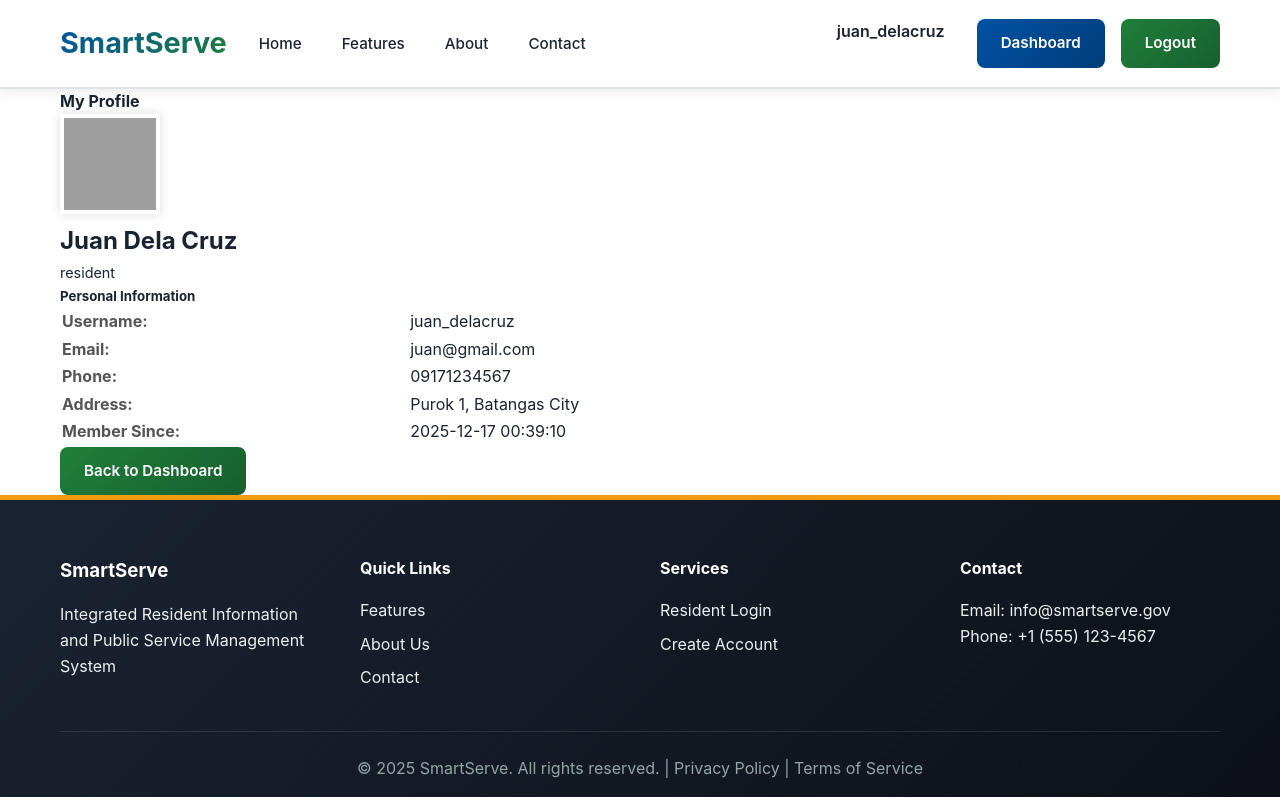
After one commit to Jeysi-Oli/SmartServe-System, a Flask app: page /profile in a window 1280 px wide. The commit adds this page. Run offline with Flask 3, Linux system fonts and the light colour scheme; a user stored in the database is signed in; data comes from the database, SQL or seed files in the repository; some libraries are stand-ins or nearby versions; grey boxes are pictures that could not be loaded.

Commit message:
Feat: Added View Profile module with hybrid UI design and fixed database connection

```diff
--- a/app.py
+++ b/app.py
@@ -3,6 +3,7 @@ from flask_wtf.csrf import CSRFProtect
 from functools import wraps
 from datetime import datetime
 import os
+import sqlite3  # <--- ADDED THIS
 
 # --- MODULAR IMPORTS ---
 from models import db, User, Request
@@ -19,6 +20,13 @@ app.config['SQLALCHEMY_TRACK_MODIFICATIONS'] = False
 # Initialize Extensions
 db.init_app(app)
 csrf = CSRFProtect(app) # Protects forms against CSRF attacks
+
+# ==================== HELPER FUNCTIONS ====================
+def get_db_connection():
+    """Helper function to connect to the database for raw SQL queries."""
+    conn = sqlite3.connect('instance/smartserve.db')
+    conn.row_factory = sqlite3.Row
+    return conn
 
 # ==================== CUSTOM DECORATORS ====================
 def login_required(f):
@@ -180,6 +188,24 @@ def view_request(request_id):
 
     return render_template('view_request.html', request=req)
 
+@app.route('/profile')
+def profile():
+    # 1. Security Check: Dapat naka-login
+    if 'user_id' not in session:
+        return redirect(url_for('login'))
+
+    # 2. Get User from DB
+    user_id = session['user_id']
+    conn = get_db_connection()
+    user = conn.execute('SELECT * FROM user WHERE id = ?', (user_id,)).fetchone()
+    conn.close()
+
+    # 3. Show Page
+    if user is None:
+        return redirect(url_for('login'))
+
+    return render_template('profile.html', user=user)
+
 # ==================== ADMIN MODULE ROUTES ====================
 @app.route('/admin/dashboard')
 @admin_required
--- /dev/null
+++ b/templates/profile.html
@@ -0,0 +1,101 @@
+{% extends 'base.html' %} {% block content %}
+<div class="container mt-5">
+    <div class="row justify-content-center">
+        <div class="col-md-8">
+            <div class="card shadow">
+                <div class="card-header bg-primary text-white text-left">
+                    <h4 class="mb-0" style="font-weight: bold">
+                        <i class="fas fa-user-circle"></i> My Profile
+                    </h4>
+                </div>
+
+                <div class="card-body text-left">
+                    <div
+                        class="d-flex align-items-center mb-4 border-bottom pb-3"
+                    >
+                        <img
+                            src="https://ui-avatars.com/api/?name={{ user.first_name }}+{{ user.last_name }}&background=random&size=128&bold=true"
+                            class="rounded-circle mr-4 shadow-sm"
+                            style="
+                                border: 4px solid white;
+                                box-shadow: 0 0 10px rgba(0, 0, 0, 0.15);
+                                width: 100px;
+                                height: 100px;
+                            "
+                        />
+
+                        <div>
+                            <h2 class="mb-0 text-dark font-weight-bold">
+                                {{ user.first_name }} {{ user.last_name }}
+                            </h2>
+                            <span
+                                class="badge badge-info px-3 py-2 mt-1"
+                                style="font-size: 0.9rem"
+                            >
+                                {{ user.role }}
+                            </span>
+                        </div>
+                    </div>
+
+                    <h5 class="text-muted mb-3">Personal Information</h5>
+
+                    <table class="table table-borderless" style="width: 100%">
+                        <tbody>
+                            <tr>
+                                <td
+                                    style="
+                                        width: 30%;
+                                        font-weight: bold;
+                                        color: #555;
+                                    "
+                                >
+                                    Username:
+                                </td>
+                                <td style="width: 70%">{{ user.username }}</td>
+                            </tr>
+                            <tr>
+                                <td style="font-weight: bold; color: #555">
+                                    Email:
+                                </td>
+                                <td>{{ user.email }}</td>
+                            </tr>
+                            <tr>
+                                <td style="font-weight: bold; color: #555">
+                                    Phone:
+                                </td>
+                                <td>{{ user.phone }}</td>
+                            </tr>
+                            <tr>
+                                <td style="font-weight: bold; color: #555">
+                                    Address:
+                                </td>
+                                <td>{{ user.address }}</td>
+                            </tr>
+                            <tr>
+                                <td style="font-weight: bold; color: #555">
+                                    Member Since:
+                                </td>
+                                <td>
+                                    {% if user.created_at %} {{ user.created_at
+                                    }} {% else %}
+                                    <span class="text-muted">N/A</span>
+                                    {% endif %}
+                                </td>
+                            </tr>
+                        </tbody>
+                    </table>
+
+                    <div class="mt-4 border-top pt-3 text-left">
+                        <a
+                            href="{{ url_for('resident_dashboard') }}"
+                            class="btn btn-secondary"
+                        >
+                            <i class="fas fa-arrow-left"></i> Back to Dashboard
+                        </a>
+                    </div>
+                </div>
+            </div>
+        </div>
+    </div>
+</div>
+{% endblock %}
```
Also changed, not shown: templates/resident_dashboard.html (+22 -16 lines).
